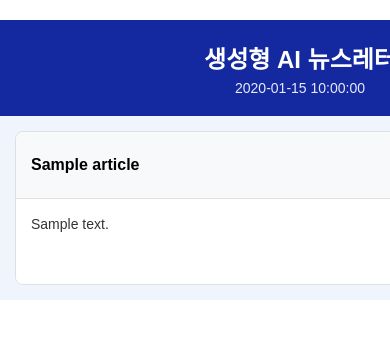
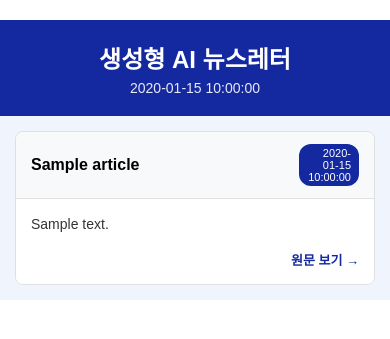
Before and after one commit to invicr/news-scrapping, a FastAPI app: template templates/result_card.html in a window 390 px wide; the page is wider, and only the part inside the window is pictured. Shown: the top 339 px of that part. Run offline with FastAPI, Linux system fonts and the light colour scheme; the template is opened without the code that fills it: most values are stand-ins (such as "Sample title", 1, 10 or a date in 2020).

Commit message:
모바일 CSS 수정

```diff
--- a/templates/result_card.html
+++ b/templates/result_card.html
@@ -9,11 +9,21 @@
     <table role="presentation" width="100%" cellpadding="0" cellspacing="0" border="0" style="background-color: #ffffff;">
         <tr>
             <td align="center" style="padding: 20px 0;">
-                <table role="presentation" width="600" cellpadding="0" cellspacing="0" border="0" style="background-color: #ffffff;">
+                <table role="presentation" width="100%" cellpadding="0" cellspacing="0" border="0" style="max-width: 600px; margin: 0 auto; background-color: #ffffff;">
                     <tr>
-                        <td style="background-color: #1428A0; padding: 20px; text-align: center;">
-                            <h1 style="color: white; margin: 0; font-size: 24px; font-family: 'Malgun Gothic', 'Apple SD Gothic Neo', sans-serif;">생성형 AI 뉴스레터</h1>
-                            <div style="color: rgba(255, 255, 255, 0.9); margin-top: 5px; font-size: 14px; font-family: 'Malgun Gothic', 'Apple SD Gothic Neo', sans-serif;">{{ current_date }}</div>
+                        <td align="center" style="background-color: #1428A0 !important; padding: 20px;">
+                            <table role="presentation" width="100%" cellpadding="0" cellspacing="0" border="0" style="background-color: #1428A0 !important;">
+                                <tr>
+                                    <td align="center" style="background-color: #1428A0 !important;">
+                                        <h1 style="color: #ffffff !important; margin: 0; font-size: 24px; font-family: 'Malgun Gothic', 'Apple SD Gothic Neo', sans-serif;">생성형 AI 뉴스레터</h1>
+                                    </td>
+                                </tr>
+                                <tr>
+                                    <td align="center" style="padding-top: 5px; background-color: #1428A0 !important;">
+                                        <div style="color: rgba(255, 255, 255, 0.9) !important; font-size: 14px; font-family: 'Malgun Gothic', 'Apple SD Gothic Neo', sans-serif;">{{ current_date }}</div>
+                                    </td>
+                                </tr>
+                            </table>
                         </td>
                     </tr>
 
@@ -25,8 +35,8 @@
                                     <td style="background-color: #f8f9fa; padding: 12px 15px; border-bottom: 1px solid #e0e0e0;">
                                         <table role="presentation" width="100%" cellpadding="0" cellspacing="0" border="0">
                                             <tr>
-                                                <td style="padding-right: 10px;">
-                                                    <h2 style="margin: 0; font-size: 16px; color: #000000; line-height: 1.4; font-family: 'Malgun Gothic', 'Apple SD Gothic Neo', sans-serif;">{{ article.title }}</h2>
+                                                <td style="padding-right: 10px; text-align: left;">
+                                                    <h2 style="margin: 0; font-size: 16px; color: #000000; line-height: 1.4; font-family: 'Malgun Gothic', 'Apple SD Gothic Neo', sans-serif; text-align: left;">{{ article.title }}</h2>
                                                 </td>
                                                 <td width="60" align="right" valign="top">
                                                     <div style="background-color: #1428A0; color: white; padding: 3px 8px; border-radius: 12px; font-size: 11px; font-family: 'Malgun Gothic', 'Apple SD Gothic Neo', sans-serif; display: inline-block;">{{ article.date }}</div>
@@ -37,9 +47,9 @@
                                 </tr>
                                 <tr>
                                     <td style="padding: 15px; background-color: #ffffff;">
-                                        <div style="color: #333333; font-size: 14px; line-height: 1.5; margin: 0 0 15px 0; font-family: 'Malgun Gothic', 'Apple SD Gothic Neo', sans-serif;">
+                                        <div style="color: #333333; font-size: 14px; line-height: 1.5; margin: 0 0 15px 0; font-family: 'Malgun Gothic', 'Apple SD Gothic Neo', sans-serif; text-align: left;">
                                             {% for line in article.content.split('\n') %}
-                                            <p style="margin: 0 0 10px 0;">{{ line }}</p>
+                                            <p style="margin: 0 0 10px 0; text-align: left;">{{ line }}</p>
                                             {% endfor %}
                                         </div>
                                         <div style="text-align: right;">
```
